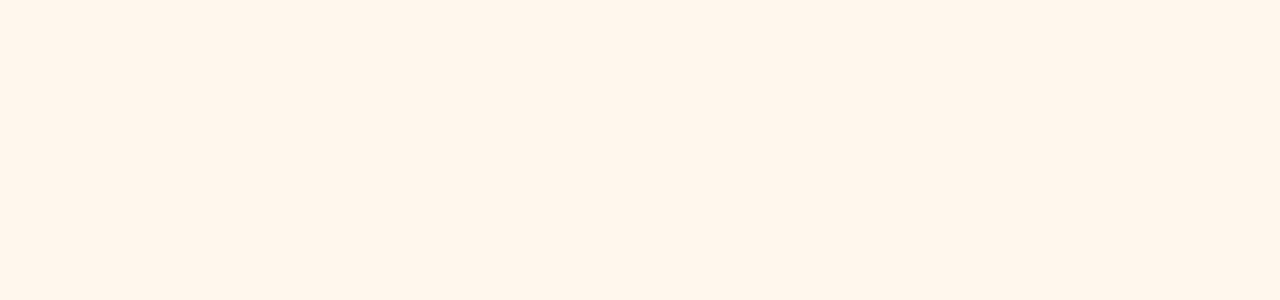
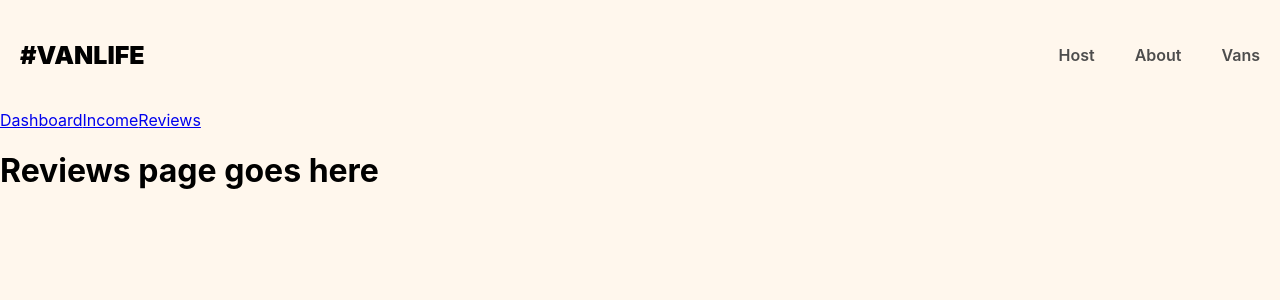
Before and after one commit to Abdullah-Youssef22/Van-Life, a React (Vite) app: page /host/reviews in a window 1280 px wide. Before the commit this address had no page. Shown: the top 300 px of the page. Built offline with nearby package versions, Linux system fonts and the light colour scheme; what miragejs would draw is missing.

Commit message:
2.4 Host Layout

```diff
--- a/src/App.jsx
+++ b/src/App.jsx
@@ -2,15 +2,21 @@
 
 import { BrowserRouter, Routes, Route, Link } from "react-router-dom";
 import "./App.css";
+
+import Layout from "./components/Layout";
 import Home from "./Pages/Home";
 import About from "./Pages/About";
-import Vans from "./Pages/Vans";
-import VanDetails from "./Pages/VanDetails";
-import Layout from "./components/Layout";
+import Vans from "./Pages/Vans/Vans";
+import VanDetails from "./Pages/Vans/VanDetails";
+
+import HostLayout from "./components/HostLayout";
+import Dashboard from "./Pages/Host/Dashboard";
+import Income from "./Pages/Host/Income";
+import Reviews from "./Pages/Host/Reviews";
+
+
 
 function App() {
-  const [count, setCount] = useState(0);
-
   return (
     <BrowserRouter>
       <Routes>
@@ -19,10 +25,16 @@
           <Route path="/about" element={<About />} />
           <Route path="/vans" element={<Vans />} />
           <Route path="/vans/:id" element={<VanDetails />} />
+
+          <Route path="/host" element={<HostLayout />}>
+            <Route path="/host" element={<Dashboard />} />
+            <Route path="/host/income" element={<Income />} />
+            <Route path="/host/reviews" element={<Reviews />} />
+          </Route>
         </Route>
       </Routes>
     </BrowserRouter>
-  );
+  )
 }
 
 export default App;
--- /dev/null
+++ b/src/Pages/Host/Dashboard.jsx
@@ -0,0 +1,11 @@
+import React from "react"
+import {Outlet} from "react-router-dom"
+
+export default function Dashboard() {
+    return (
+        <>
+            <h1>Dashboard goes here</h1>
+            <Outlet />
+        </>
+    )
+}
--- /dev/null
+++ b/src/Pages/Host/Income.jsx
@@ -0,0 +1,7 @@
+import React from "react"
+
+export default function Income() {
+    return (
+        <h1>Income page goes here</h1>
+    )
+}
--- /dev/null
+++ b/src/Pages/Host/Reviews.jsx
@@ -0,0 +1,7 @@
+import React from "react"
+
+export default function Reviews() {
+    return (
+        <h1>Reviews page goes here</h1>
+    )
+}
--- a/src/components/Header.jsx
+++ b/src/components/Header.jsx
@@ -6,6 +6,7 @@
         <header>
             <Link className="site-logo" to="/">#VanLife</Link>
             <nav>
+                <Link to="/host">Host</Link>
                 <Link to="/about">About</Link>
                 <Link to="/vans">Vans</Link>
             </nav>
--- /dev/null
+++ b/src/components/HostLayout.jsx
@@ -0,0 +1,13 @@
+import {Link , Outlet} from "react-router-dom"
+export default function HostLayout() {
+    return (
+        <>
+            <nav>
+                <Link to="/host">Dashboard</Link>
+                <Link to="/host/income">Income</Link>
+                <Link to="/host/reviews">Reviews</Link>
+            </nav>
+            <Outlet />
+        </>
+    )
+}
```
Also changed, not shown: src/Pages/Vans/VanDetails.jsx (renamed from src/Pages/VanDetails.jsx), src/Pages/Vans/Vans.jsx (renamed from src/Pages/Vans.jsx).
